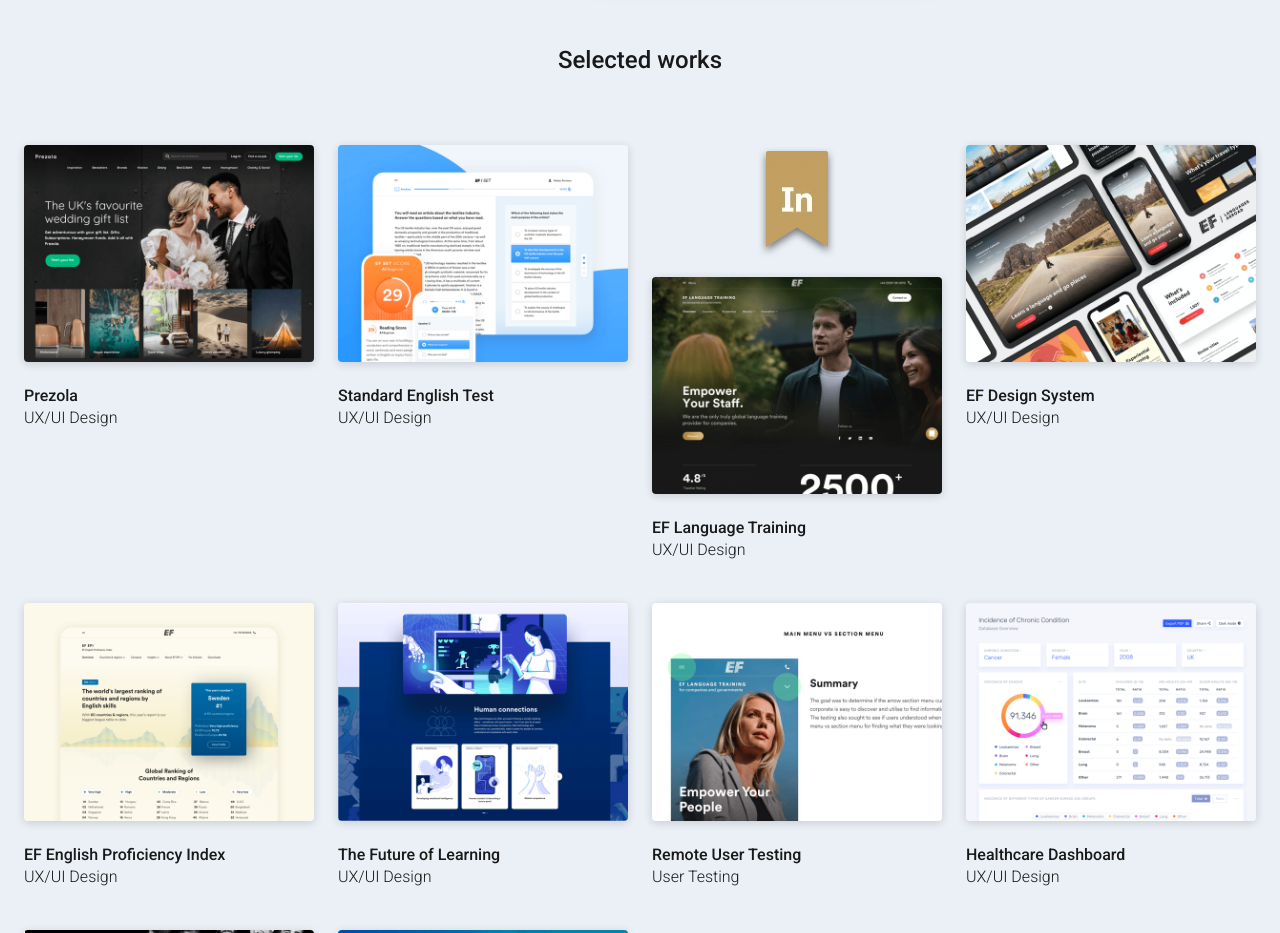
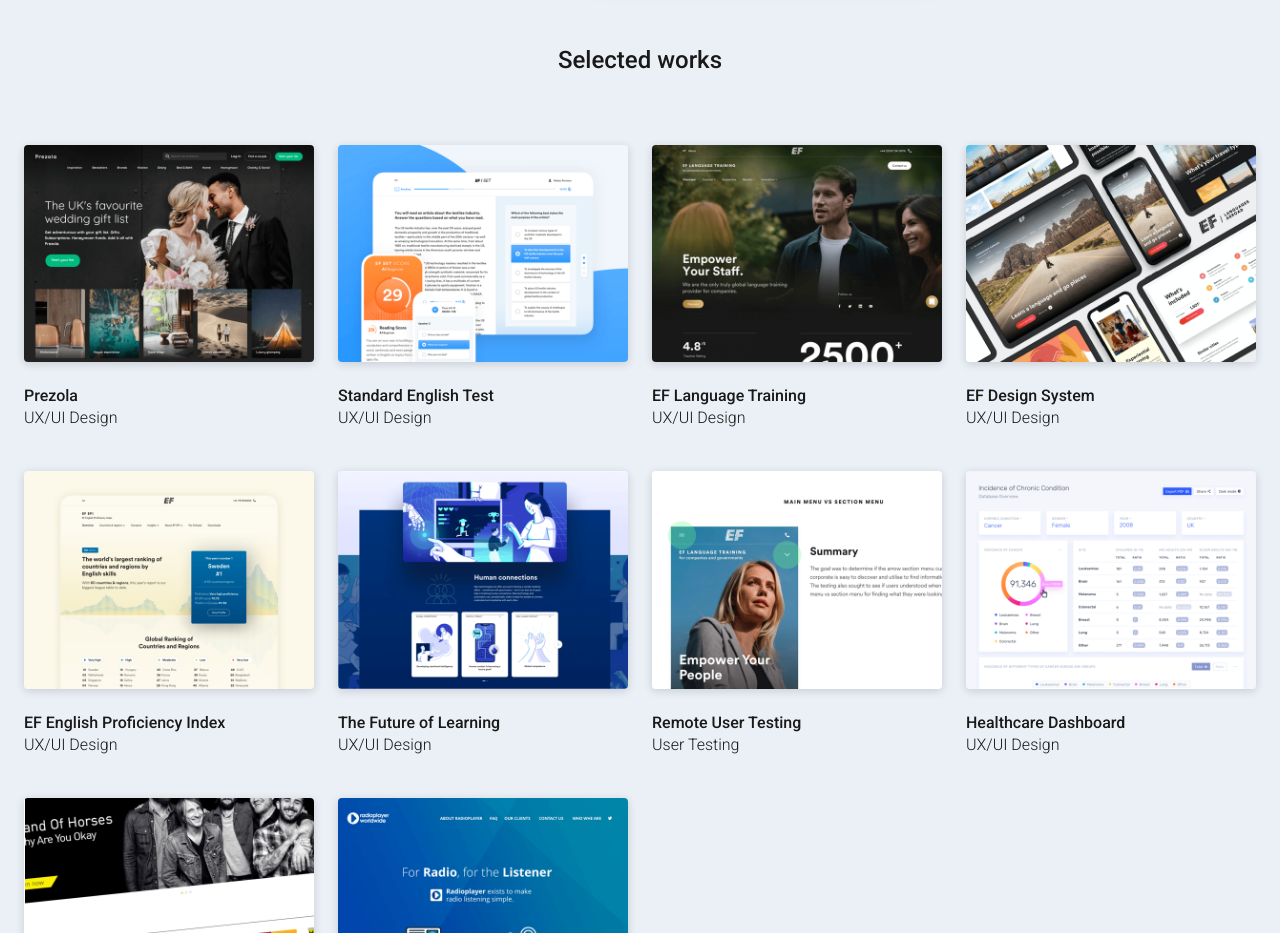
Before and after one commit to ipilo/ivanpilo.com, a plain HTML site: page index.html in a window 1280 px wide. Shown: the part 1080-2013 px from the top of the page. Drawn offline with nearby package versions, Linux system fonts and the light colour scheme.

Commit message:
Update index.html

```diff
--- a/index.html
+++ b/index.html
@@ -76,12 +76,9 @@
       <div class="box"><img src="img/Standard_English_Test.png"> <h3 class="project-name">Standard English Test</h3><h3 class="project-type">UX/UI Design</h3></div>
     </a>
 
-    <div>
       <a href="ef-language-training.html">
-      <img class="ribbon" src="img/ribbon.png">
       <div class="box"><img src="img/EF_Language_Training.png"> <h3 class="project-name">EF Language Training</h3><h3 class="project-type">UX/UI Design</h3></div>
       </a>
-    </div>
 
     <a href="design-system.html">
       <div class="box"><img src="img/EF_Design_System.png"> <h3 class="project-name">EF Design System</h3><h3 class="project-type">UX/UI Design</h3></div>
```
